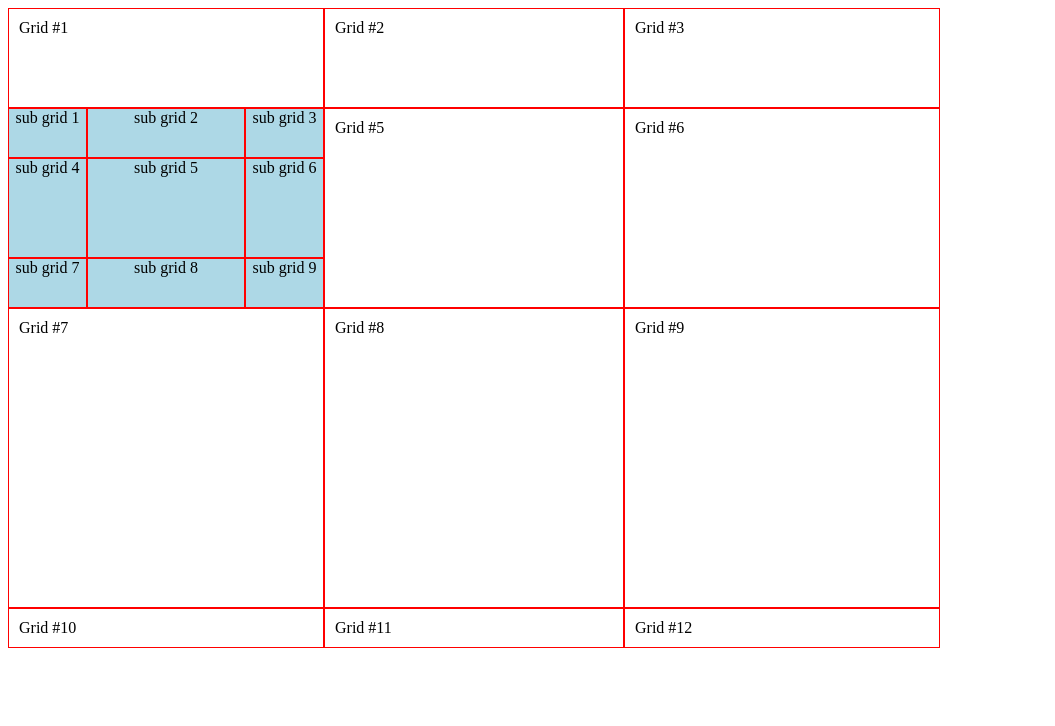
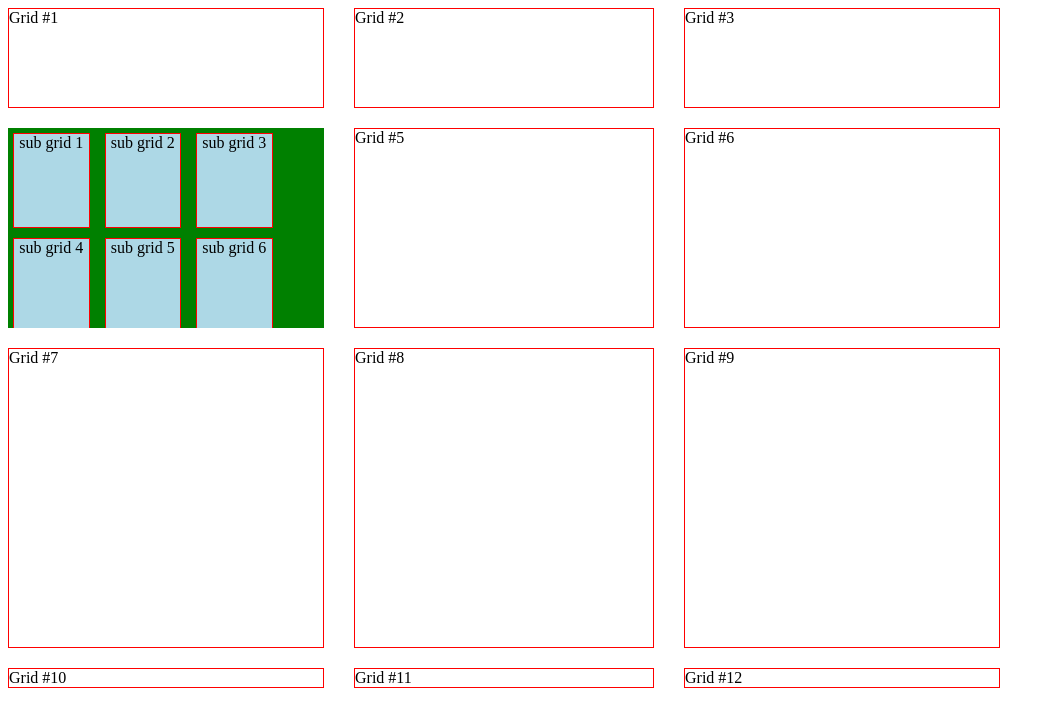
Before and after one commit to cristiand395/Movie, a plain HTML site: page index.html in a window 1280 px wide. Shown: the whole page, without its empty margins (0-1055 px from the left). Drawn offline with Linux system fonts and the light colour scheme.

Commit message:
Separando las filas y columnas y un overflow de auto

```diff
--- a/index.html
+++ b/index.html
@@ -10,16 +10,20 @@
             /* grid-template-columns: 25% 300px 25%; */
             grid-template: 100px 200px 300px / 25% 300px 25%;
             /* border: 1px solid red; */
+            grid-gap: 20px 30px;
         }
         .grid{
             border: 1px solid red;
-            padding: 10px;
+            /* padding: 10px; */
         }
         .grid-grid{
             background-color: green;
             display: grid;
-            grid-template: 25% 50% 25% / 25% 50% 25%;
+            grid-template: 50% 50% 50% / 25% 25% 25%;
             text-align: center;
+            padding: 5px;
+            grid-gap: 10px 15px;
+            overflow: auto;
         }
         .sub_grid{
             background-color: lightblue;
```
